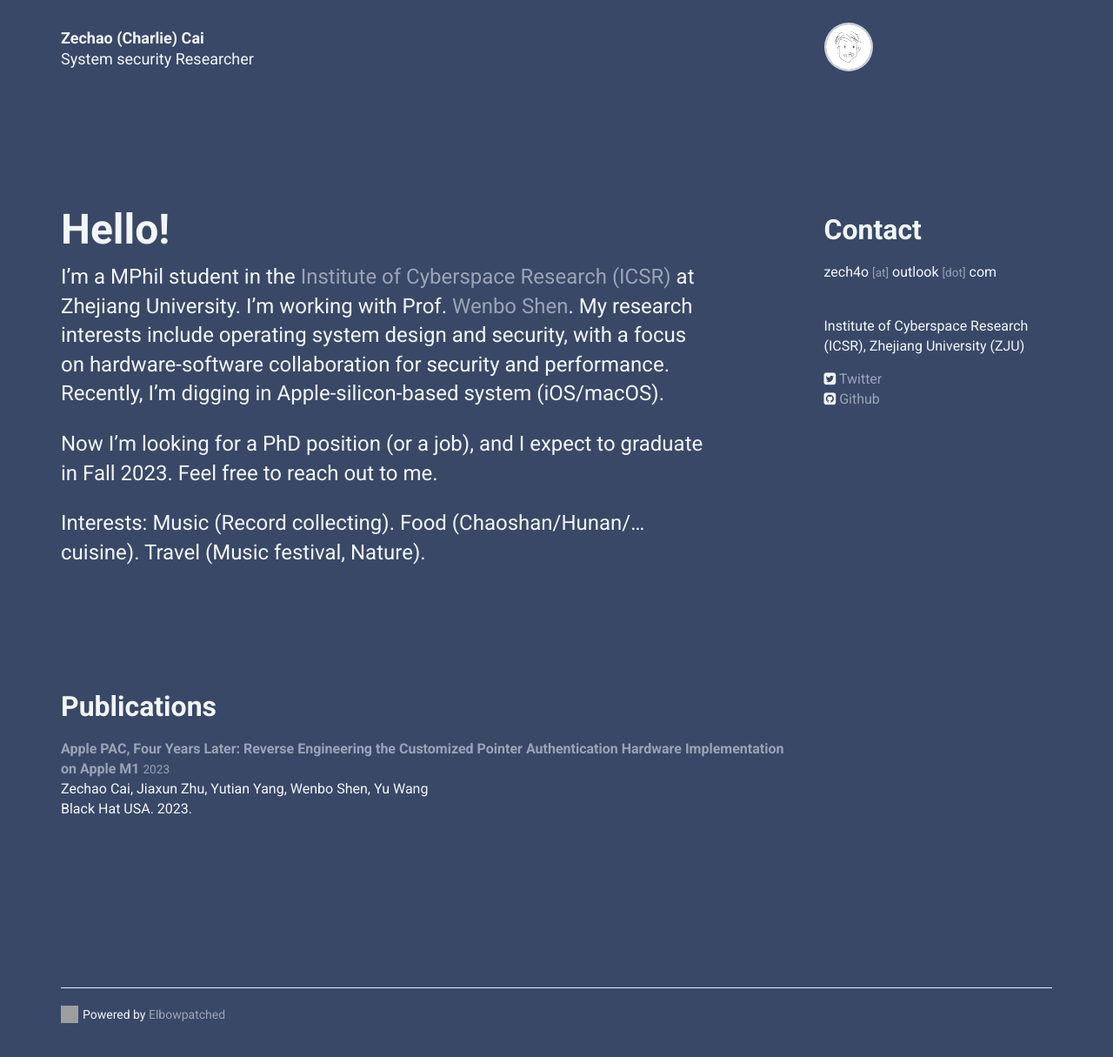
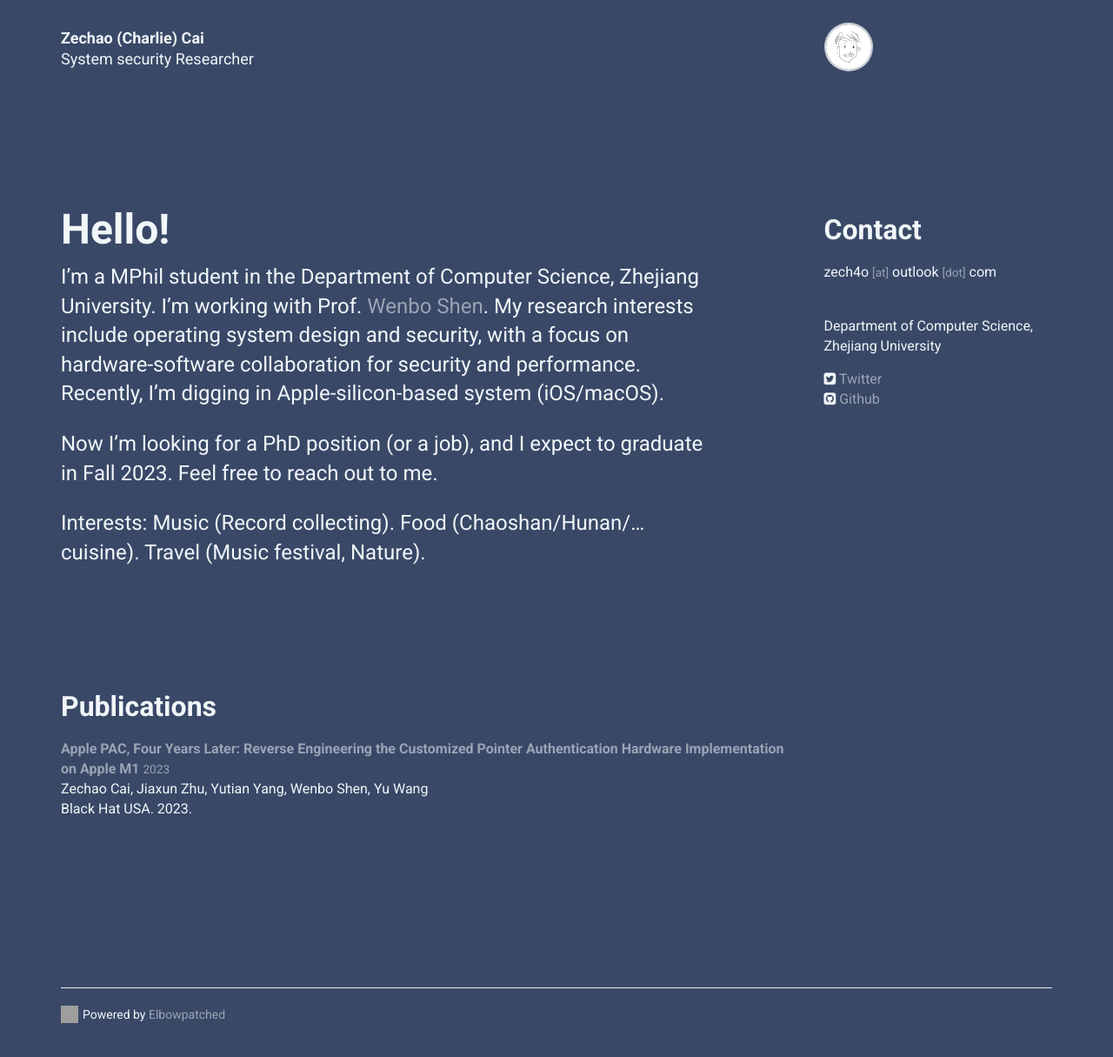
Before and after one commit to zech4o/zech4o.github.io, a Jekyll site: the page built from index.html, in a window 1280 px wide and 1272 px high. Shown: the top 1215 px of the window at 87% size. Built offline with Jekyll 4.4.1, drawn with Linux system fonts in a browser that asks for light colours; nearby versions of some CDN libraries; grey boxes are pictures that could not be loaded.

Commit message:
Update personal

```diff
--- a/_data/personal.yml
+++ b/_data/personal.yml
@@ -10,7 +10,7 @@
 
 department:
 
-institution: Institute of Cyberspace Research (ICSR), Zhejiang University (ZJU)
+institution: Department of Computer Science, Zhejiang University
 
 mailing_address:
 
@@ -27,7 +27,7 @@
 intro:
   title: Hello!
   body: >
-    I'm a MPhil student in the [Institute of Cyberspace Research (ICSR)](https://icsr.zju.edu.cn/icsren/main.htm) at Zhejiang University. I'm working with Prof. [Wenbo Shen](https://wenboshen.org/). My research interests include operating system design and security, with a focus on hardware-software collaboration for security and performance.
+    I'm a MPhil student in the Department of Computer Science, Zhejiang University. I'm working with Prof. [Wenbo Shen](https://wenboshen.org/). My research interests include operating system design and security, with a focus on hardware-software collaboration for security and performance.
     Recently, I'm digging in Apple-silicon-based system (iOS/macOS).
 
 
```
